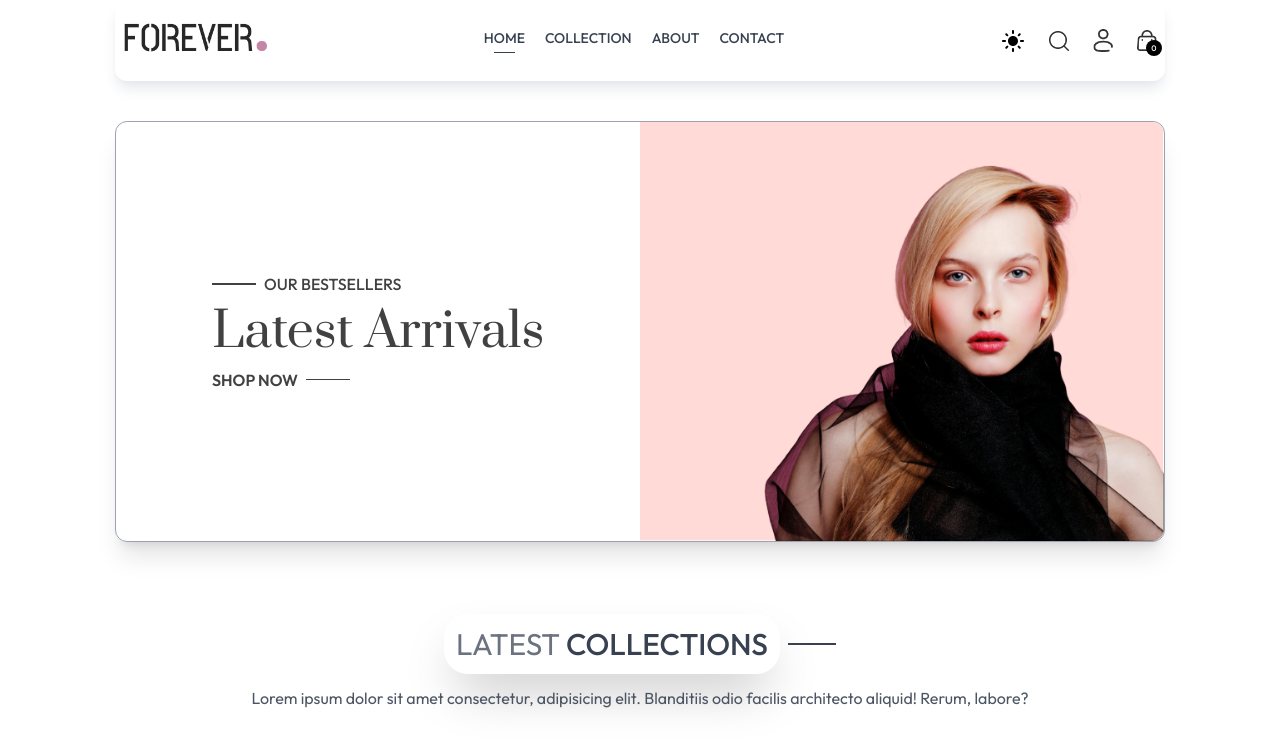
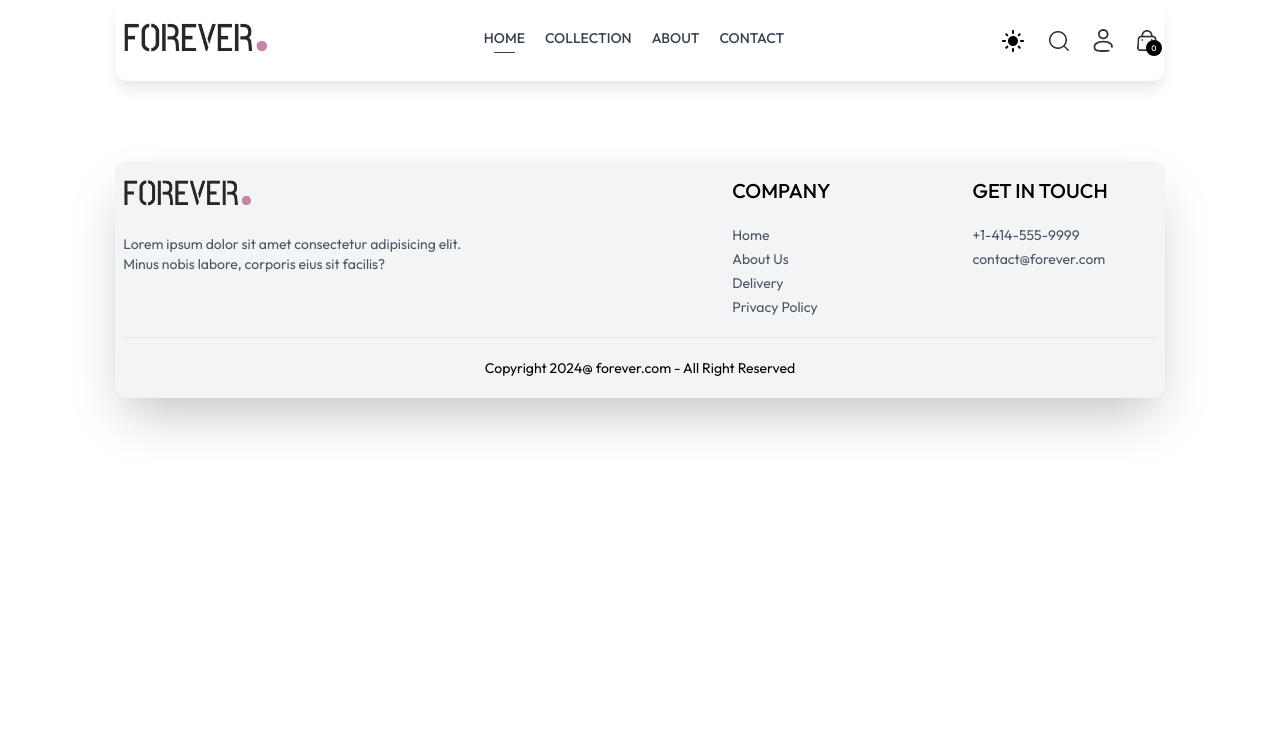
Before and after one commit to vibhavdubey/VS_E-Commerce, a React (Vite) app: page / in a window 1280 px wide. Shown: the top 740 px of the page. Built offline with nearby package versions, Linux system fonts and the light colour scheme.

Commit message:
update module

```diff
--- a/package.json
+++ b/package.json
@@ -5,8 +5,8 @@
   "version": "0.0.0",
   "type": "module",
   "scripts": {
-    "predeploy":"npm run build",
-    "deploy":"gh-pages -d dist",
+    "predeploy": "npm run build",
+    "deploy": "gh-pages -d dist",
     "dev": "vite",
     "build": "vite build",
     "lint": "eslint .",
--- a/src/App.jsx
+++ b/src/App.jsx
@@ -21,7 +21,7 @@
       <Navbar />
       <SearchBar />
       <Routes>
-        <Route path="/" element={<Home />} />
+        <Route path="/VS_E-Commerce" element={<Home />} />
         <Route path="/collection" element={<Collection />} />
         <Route path="/about" element={<About />} />
         <Route path="/contact" element={<Contact />} />
--- a/vite.config.js
+++ b/vite.config.js
@@ -3,7 +3,7 @@
 
 // https://vitejs.dev/config/
 export default defineConfig({
-  base: "/VS_E-Commerce/",
+  base: "/VS_E-Commerce",
   plugins: [react()],
   // server: { port: 5173 },
 });
```
